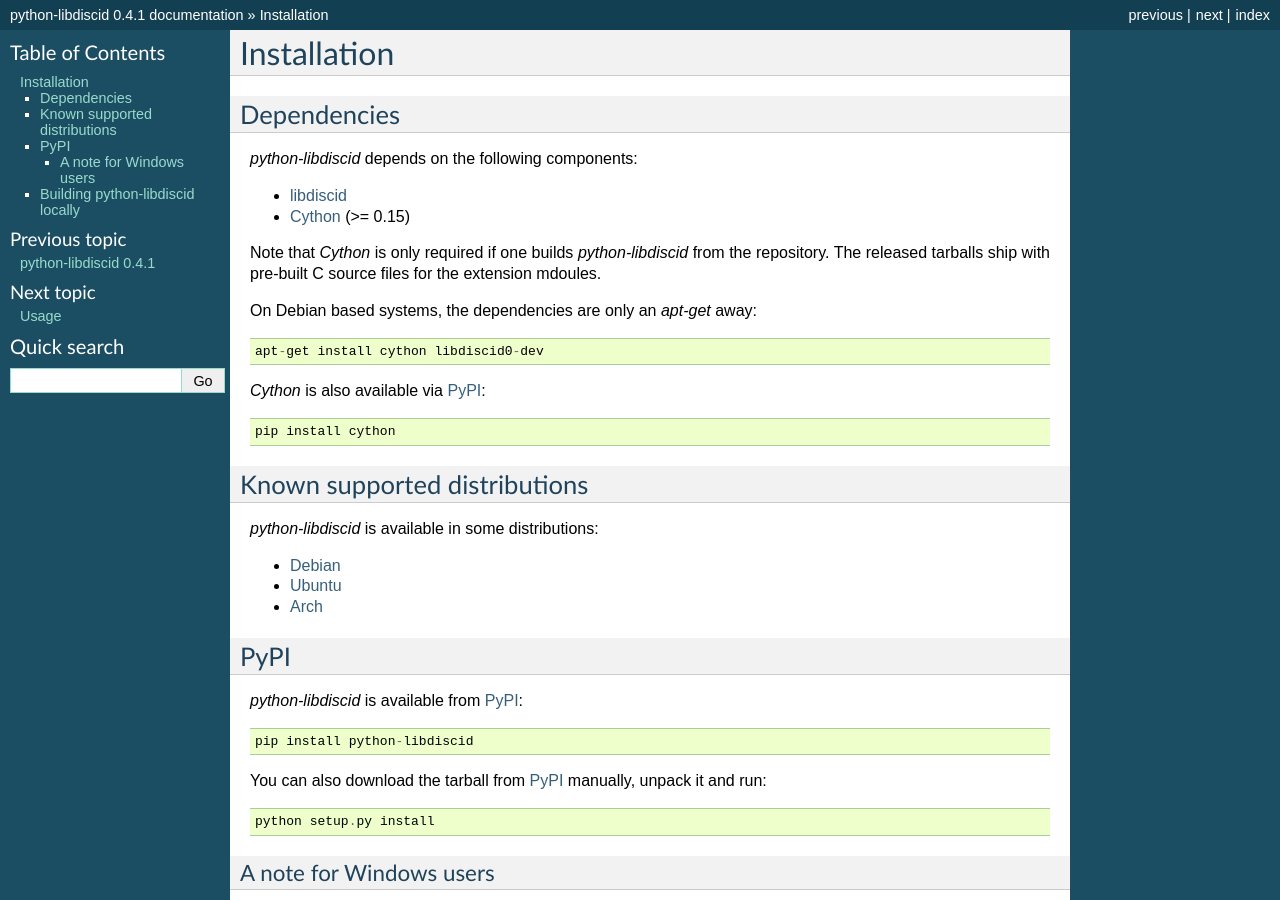
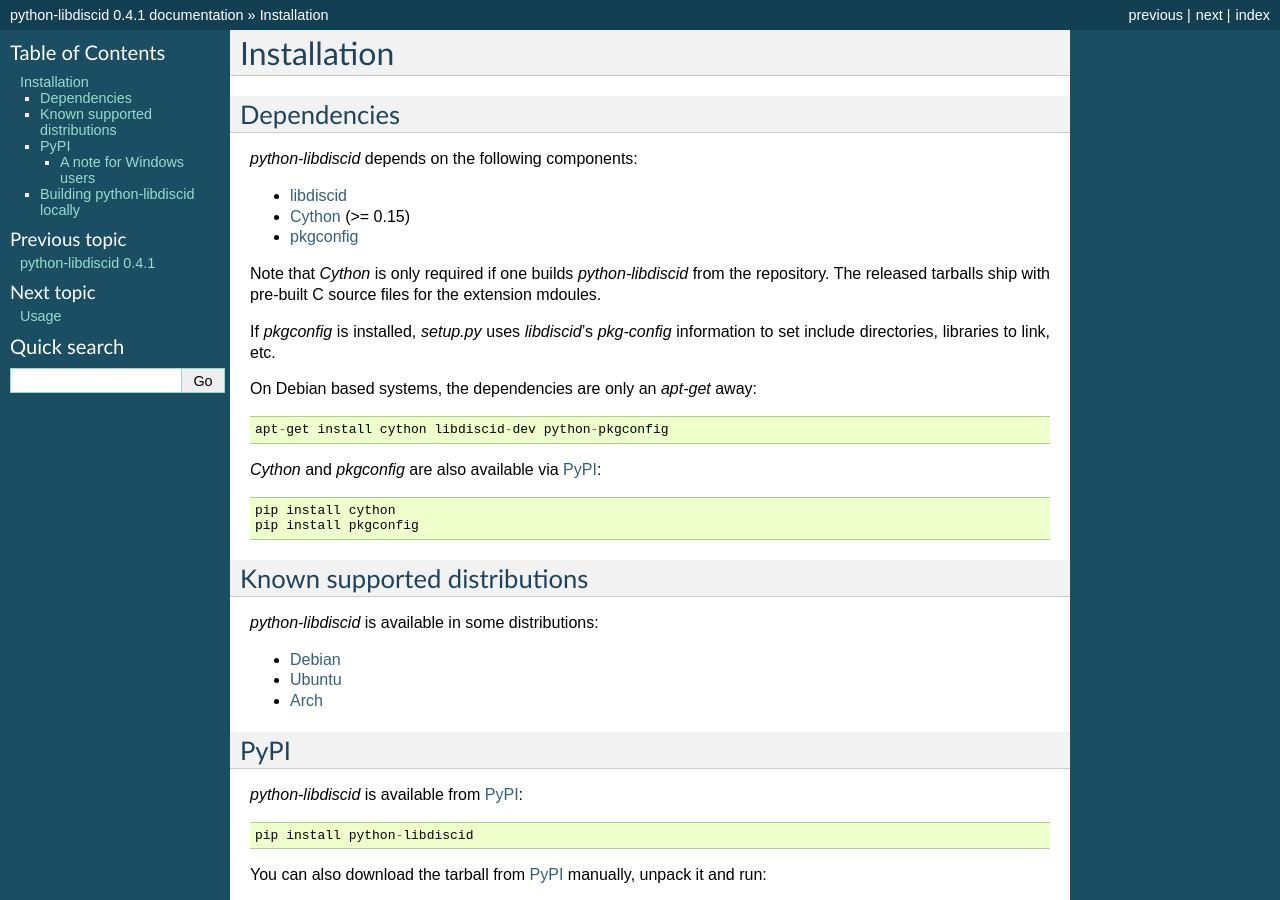
Before and after one commit to sebastinas/python-libdiscid, a Sphinx documentation site: the page built from docs/installation.rst, in a window 1280 px wide and 900 px high. Built offline with Sphinx 7.4.7, drawn with Linux system fonts in a browser that asks for light colours; the version number is read from the project's files by our own code.

Commit message:
Document pkgconfig

```diff
--- a/docs/installation.rst
+++ b/docs/installation.rst
@@ -8,21 +8,27 @@
 
 * :musicbrainz:`libdiscid`
 * `Cython`__ (>= 0.15)
+* `pkgconfig`__
 
 Note that `Cython` is only required if one builds `python-libdiscid` from the
 repository. The released tarballs ship with pre-built C source files for the
 extension mdoules.
 
+If `pkgconfig` is installed, `setup.py` uses `libdiscid`'s `pkg-config`
+information to set include directories, libraries to link, etc.
+
 On Debian based systems, the dependencies are only an `apt-get` away::
 
- apt-get install cython libdiscid0-dev
+ apt-get install cython libdiscid-dev python-pkgconfig
 
-`Cython` is also available via `PyPI`__::
+`Cython` and `pkgconfig` are also available via `PyPI`__::
 
  pip install cython
+ pip install pkgconfig
 
 .. __: http://www.cython.org/
-.. __: https://pypi.python.org/pypi/Cython/
+.. __: https://github.com/matze/pkgconfig
+.. __: https://pypi.python.org
 
 Known supported distributions
 ^^^^^^^^^^^^^^^^^^^^^^^^^^^^^
```
